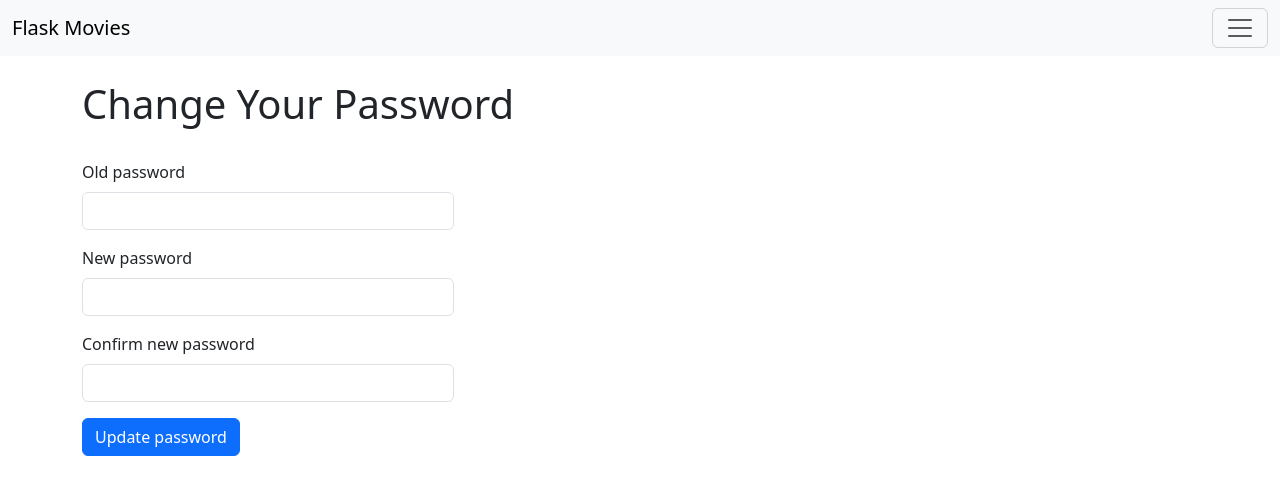
After one commit to Martellus88/FlaskMovies, a Flask app: template app/templates/auth/change-password.html in a window 1280 px wide. The commit adds this page. Shown: the top 495 px of the page. Run offline with Flask 2, Linux system fonts and the light colour scheme; the template is opened without the code that fills it: values that come from a table or form of the project are taken from there, others are empty; some libraries are stand-ins or nearby versions.

Commit message:
added change password

```diff
--- a/app/auth/forms.py
+++ b/app/auth/forms.py
@@ -6,13 +6,14 @@ from ..models import User
 
 
 class LoginForm(FlaskForm):
-    email = StringField('Email', validators=[DataRequired(), Length(1,64), Email()])
+    email = StringField('Email', validators=[DataRequired(), Length(1, 64), Email()])
     password = PasswordField('Password', validators=[DataRequired()])
     remember_me = BooleanField('Keep me logged in')
     submit = SubmitField('Submit')
 
+
 class RegisterForm(FlaskForm):
-    email = StringField('Email', validators=[DataRequired(), Length(1,64), Email()])
+    email = StringField('Email', validators=[DataRequired(), Length(1, 64), Email()])
     password = PasswordField('Password', validators=[
         DataRequired(), EqualTo('password2', message='Password must match.')])
     password2 = PasswordField('Confirm password', validators=[DataRequired()])
@@ -28,3 +29,11 @@ class RegisterForm(FlaskForm):
     def validate_username(self, field):
         if User.query.filter_by(email=field.data).first():
             raise ValidationError('Username already in use.')
+
+
+class ChangePasswordForm(FlaskForm):
+    old_password = PasswordField('Old password', validators=[DataRequired()])
+    password = PasswordField('New password', validators=[
+        DataRequired(), EqualTo('password2', message='Password must match')])
+    password2 = PasswordField('Confirm new password', validators=[DataRequired()])
+    submit = SubmitField('Update password')
--- a/app/auth/views.py
+++ b/app/auth/views.py
@@ -3,7 +3,7 @@ from flask_login import login_user, login_required, current_user, logout_user
 from . import auth
 from .. import db
 from ..models import User
-from .forms import LoginForm, RegisterForm
+from .forms import LoginForm, RegisterForm, ChangePasswordForm
 from ..email import send_email
 
 
@@ -45,6 +45,7 @@ def register():
         return redirect(url_for('auth.login'))
     return render_template('auth/register.html', form=form)
 
+
 @auth.route('/confirm/<token>')
 @login_required
 def confirm(token):
@@ -57,6 +58,7 @@ def confirm(token):
         flash('The confirmation link is invalid or has expired.')
     return redirect(url_for('main.index'))
 
+
 @auth.route('/confirm')
 def resend_confirmation():
     token = current_user.generate_confirmation_token()
@@ -65,6 +67,7 @@ def resend_confirmation():
     flash('A new confirmation email has been sent to you by email.')
     return redirect(url_for('main.index'))
 
+
 @auth.before_app_request
 def before_request():
     if current_user.is_authenticated \
@@ -72,8 +75,25 @@ def before_request():
             and request.blueprint != 'auth':
         return redirect(url_for('auth.unconfirmed'))
 
+
 @auth.route('/unconfirmed')
 def unconfirmed():
     if current_user.is_anonymous or current_user.confirmed:
         return redirect(url_for('main.index'))
     return render_template('auth/unconfirmed.html')
+
+
+@auth.route('/change_password', methods=['GET', 'POST'])
+@login_required
+def change_password():
+    form = ChangePasswordForm()
+    if form.validate_on_submit():
+        if current_user.verify_password(form.old_password.data):
+            current_user.password = form.password.data
+            db.session.add(current_user)
+            db.session.commit()
+            flash('Your password has been update.')
+            return redirect(url_for('main.index'))
+        else:
+            flash('Invalid password')
+    return render_template('auth/change-password.html', form=form)
--- a/app/models.py
+++ b/app/models.py
@@ -35,8 +35,8 @@ class User(UserMixin, db.Model):
     def generate_confirmation_token(self, expiration=3600):
         expiration_time = datetime.datetime.utcnow() + datetime.timedelta(seconds=expiration)
         return jwt.encode({'confirm': self.id, 'exp': expiration_time},
-                         current_app.config['SECRET_KEY'],
-                         algorithm='HS256')
+                          current_app.config['SECRET_KEY'],
+                          algorithm='HS256')
 
     def confirm_register_token(self, token):
         try:
@@ -49,6 +49,7 @@ class User(UserMixin, db.Model):
         db.session.add(self)
         return True
 
+
 @login_manager.user_loader
 def load_user(user_id):
     return User.query.get(user_id)
--- /dev/null
+++ b/app/templates/auth/change-password.html
@@ -0,0 +1,12 @@
+{% extends "base.html" %}
+{% from 'bootstrap5/form.html' import render_form %}
+
+{% block title %}Flask Movies - Change Password {% endblock %}
+
+{% block page_content %}
+<h1>Change Your Password</h1>
+<br>
+<div class="col-md-4">
+{{ render_form(form) }}
+</div>
+{% endblock %}
--- a/app/templates/base.html
+++ b/app/templates/base.html
@@ -42,7 +42,7 @@
               Profile settings
             </a>
             <ul class="dropdown-menu" aria-labelledby="offcanvasNavbarDropdown">
-              <li><a class="dropdown-item" href="#">Change Password</a></li>
+              <li><a class="dropdown-item" href="{{ url_for('auth.change_password') }}">Change Password</a></li>
               <li><a class="dropdown-item" href="#">Change Email</a></li>
               <li>
                 <hr class="dropdown-divider">
```
